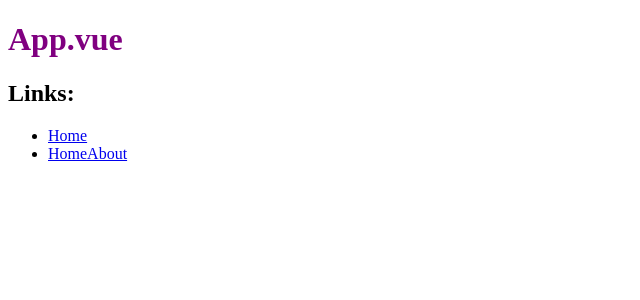
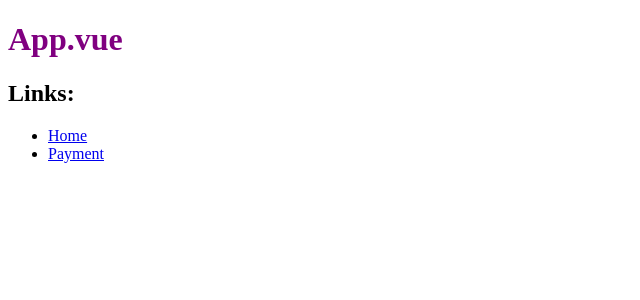
Before and after one commit to aaric/vue-sample, a Vue app: page / in a window 1280 px wide. Shown: the top 300 px of the page, without its empty margins (0-640 px from the left). Built offline with nearby package versions, Linux system fonts and the light colour scheme.

Commit message:
v3.7 vue-router

```diff
--- a/src/App.vue
+++ b/src/App.vue
@@ -5,7 +5,7 @@
       <h2>Links:</h2>
       <ul>
         <li><router-link to="/home">Home</router-link></li>
-        <li><router-link to="/home/about">HomeAbout</router-link></li>
+        <li><router-link to="/payment">Payment</router-link></li>
       </ul>
     </div>
     <div>
--- a/src/components/HomeAbout.vue
+++ /dev/null
@@ -1,19 +0,0 @@
-<template>
-  <div>
-    <h1>{{msg}}</h1>
-  </div>
-</template>
-<script>
-export default {
-  data() {
-    return {
-      msg: 'HomeAbout.vue'
-    }
-  }
-}
-</script>
-<style scoped>
-h1 {
-  color: green;
-}
-</style>
--- a/src/main.js
+++ b/src/main.js
@@ -1,6 +1,6 @@
 import Vue from 'vue'
 import App from './App.vue'
-import router from './router.js'
+import router from './router'
 
 Vue.config.productionTip = false
 
--- a/src/router.js
+++ b/src/router/index.js
@@ -2,7 +2,7 @@ import Vue from 'vue'
 import VueRouter from 'vue-router'
 
 import Home from '@/components/Home.vue'
-import HomeAbout from '@/components/HomeAbout.vue'
+import Payment from '@/components/Payment.vue'
 
 Vue.use(VueRouter)
 
@@ -10,7 +10,7 @@ export default new VueRouter({
   mode: 'history',
   routes: [
     { path: '/home', component: Home },
-    { path: '/home/about', component: HomeAbout },
+    { path: '/payment', component: Payment },
     { path: '/', redirect: Home }
   ]
 })
```
Also changed, not shown: src/components/Payment.vue (line endings or trailing spaces), 1 other file (tests, documents, lock files or other folders).
